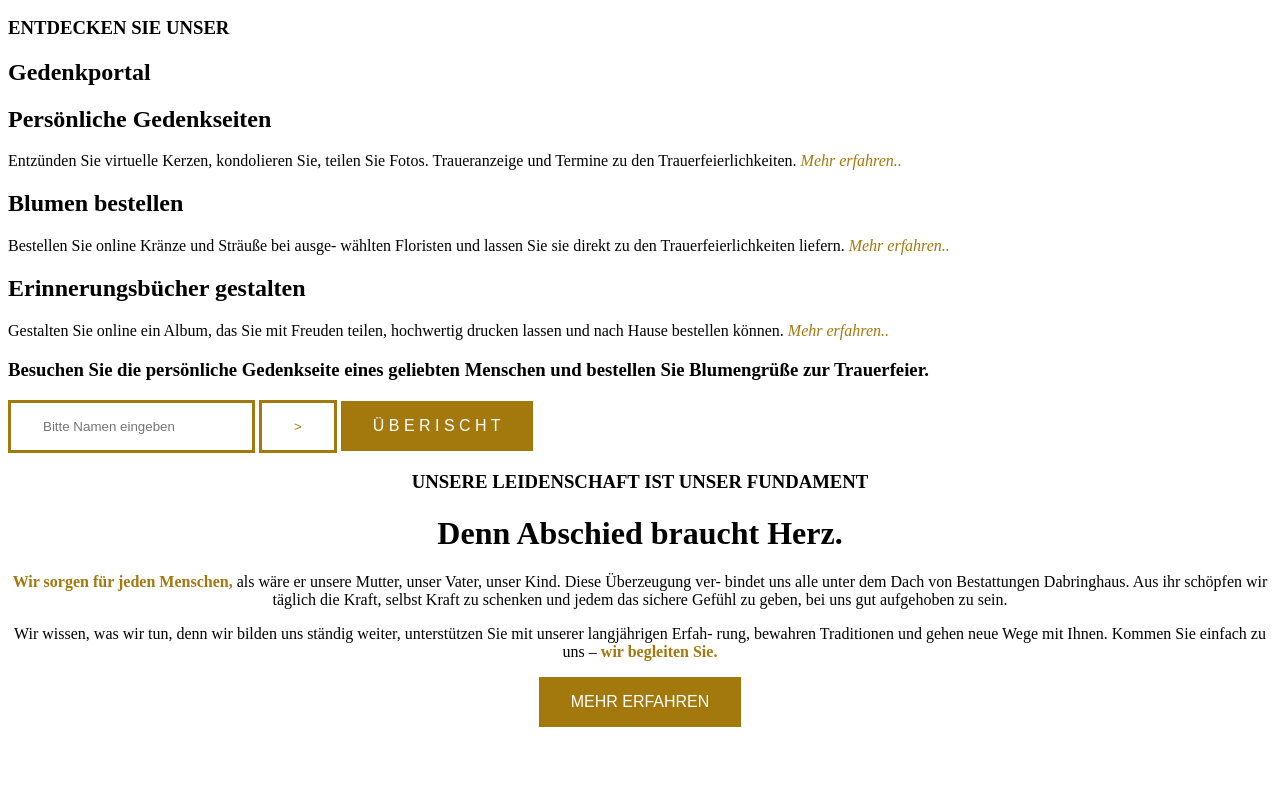
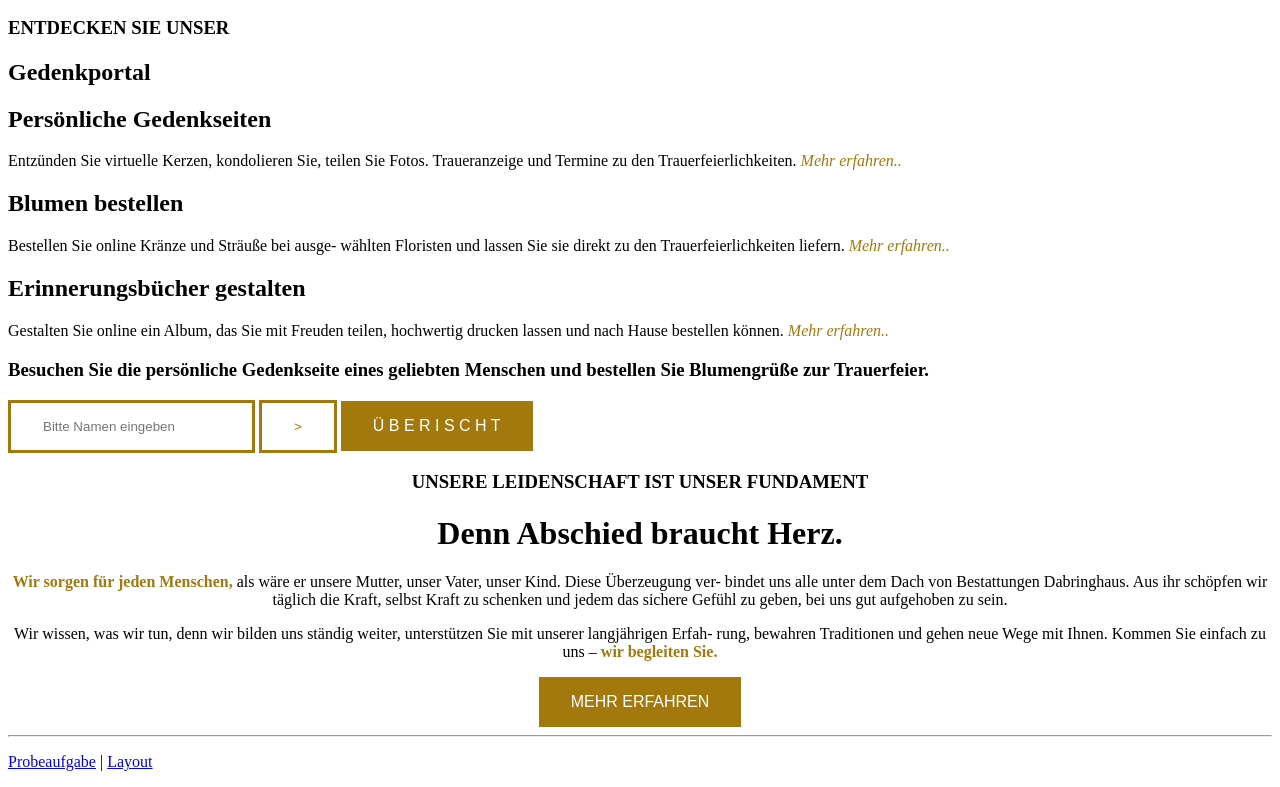
Before and after one commit to patchamama/Rapid_Data_Probeaufgabe, a plain HTML site: page index.html in a window 1280 px wide. Shown: the part 756-1543 px from the top of the page. Before the commit the page ends 1491 px from the top, so only its background shows below. Drawn offline with nearby package versions, Linux system fonts and the light colour scheme.

Commit message:
add to pdfs to docs

```diff
--- a/index.html
+++ b/index.html
@@ -99,6 +99,11 @@
         </p>
         <button>MEHR ERFAHREN</button>
       </div>
+      <hr />
+      <p>
+        <a href="assets/docs/Probeaufgabe.pdf">Probeaufgabe</a> |
+        <a href="assets/docs/Layout.pdf">Layout</a>
+      </p>
     </footer>
 
     <script src="https://ajax.googleapis.com/ajax/libs/jquery/3.5.1/jquery.min.js"></script>
```
Also changed, not shown: 3 other files.
